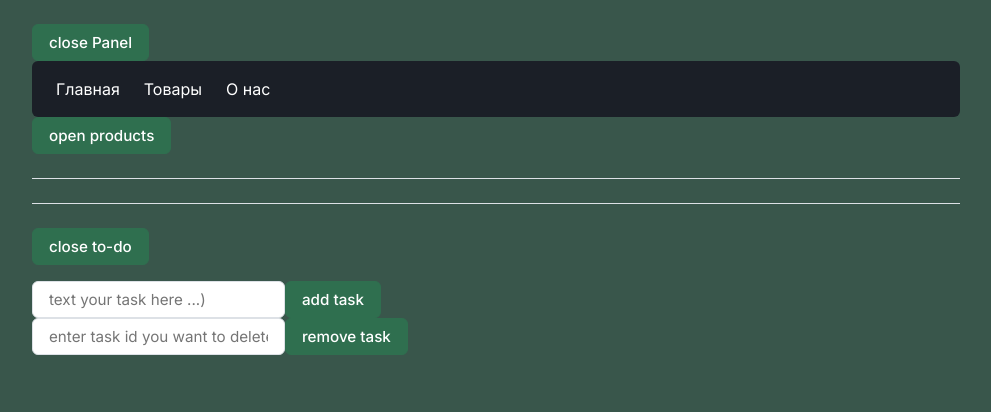
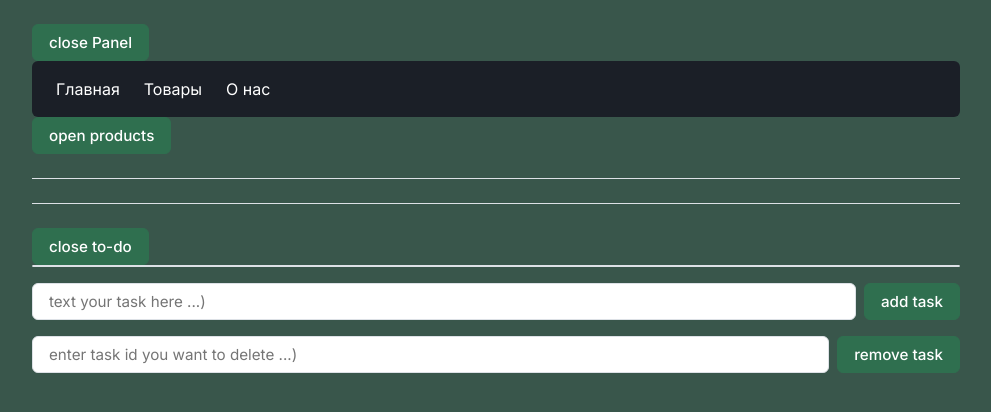
Before and after one commit to ZhagiparIIDidar/vue-sis-works, a Vue app: page / in a window 1280 px wide. Shown: the top 412 px of the page, without its empty margins (144-1135 px from the left). Built offline with nearby package versions, Linux system fonts and the light colour scheme; the HTML template or start-up script is replaced by a standard one.

Commit message:
change ToDoList.vue add div row with flex = 1

```diff
--- a/src/components/ToDoList.vue
+++ b/src/components/ToDoList.vue
@@ -5,7 +5,7 @@ import {ref, reactive, computed} from 'vue';
    TO-DO LIST
    (в будущем можно вынести в components/TodoList.vue)
    ========================================================== */
-let tasks = reactive([]);
+let tasks = ref([]);
 let task = ref('');
 let task_id = ref('');
 let nextId = 1;
@@ -13,7 +13,7 @@ let showTasks = ref(true);
 
 function addTask() {
   if (task.value) {
-    tasks.push({id: nextId, description: task.value});
+    tasks.value.push({id: nextId, description: task.value});
     nextId++;
     task.value = '';
   }
@@ -21,9 +21,9 @@ function addTask() {
 
 function removeTask(tid) {
   const id = +tid;
-  if (tasks.some((task) => task.id === id)) {
+  if (tasks.value.some((task) => task.id === id)) {
     console.log(id, 'deleted');
-    tasks = tasks.filter((task) => task.id !== id);
+    tasks.value = tasks.value.filter((task) => task.id !== id);
     return;
   }
   console.log('no task found', id);
@@ -44,17 +44,19 @@ function show_tasks() {
     </button>
     <br/>
 
-    <ul v-show="showTasks">
+    <div class="to-do-sec stack">
+      <ul class="list-surface" v-show="showTasks">
         <li v-for="task of tasks" :key="task.id">
           {{ task.id }} - {{ task.description }}
         </li>
       </ul>
 
+      <div class="row">
         <input type="text" placeholder="text your task here ...)" v-model="task"/>
         <button @click="addTask()">add task</button>
+      </div>
 
-    <br/>
-
+      <div class="row">
         <input
             type="text"
             placeholder="enter task id you want to delete ...)"
@@ -62,8 +64,12 @@ function show_tasks() {
         />
         <button @click="removeTask(task_id)">remove task</button>
       </div>
+    </div>
+  </div>
 </template>
 
 <style scoped>
-
+.row input {
+  flex: 1;
+}
 </style>
```
Lines whose indentation alone changed are shown as unchanged.
